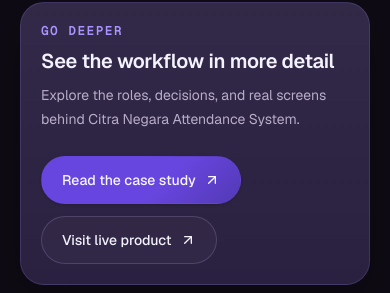
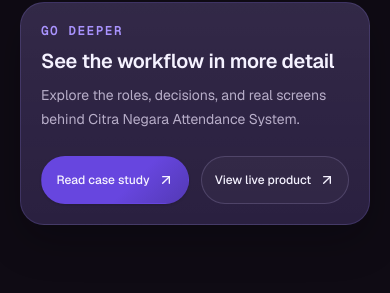
Before and after one commit to randhupaksi/rand-dev, a React (Vite) app: page /projects in a window 390 px wide. Shown: the part 3532-3825 px from the top of the page. Built offline with nearby package versions, Linux system fonts and the light colour scheme; no server answers.

Commit message:
fix(navigation): keep navbars visible in production

```diff
--- a/src/components/layout/mobile-bottom-navigation.tsx
+++ b/src/components/layout/mobile-bottom-navigation.tsx
@@ -52,7 +52,6 @@
   useLayoutEffect(() => {
     const ctx = gsap.context(() => {
       if (window.matchMedia("(prefers-reduced-motion: reduce)").matches) {
-        navigationRef.current?.removeAttribute("data-mobile-navigation-motion");
         return;
       }
 
@@ -70,7 +69,6 @@
         },
       );
 
-      navigationRef.current?.removeAttribute("data-mobile-navigation-motion");
     }, navigationRef);
 
     return () => ctx.revert();
@@ -103,7 +101,6 @@
   return (
     <nav
       ref={navigationRef}
-      data-mobile-navigation-motion="pending"
       aria-label="Primary mobile navigation"
       className="pointer-events-none fixed inset-x-0 bottom-0 z-40 lg:hidden"
     >
--- a/src/components/layout/site-navbar.tsx
+++ b/src/components/layout/site-navbar.tsx
@@ -14,7 +14,6 @@
   useLayoutEffect(() => {
     const ctx = gsap.context(() => {
       if (window.matchMedia("(prefers-reduced-motion: reduce)").matches) {
-        navbarRef.current?.removeAttribute("data-navbar-motion");
         return;
       }
 
@@ -29,7 +28,6 @@
         },
       );
 
-      navbarRef.current?.removeAttribute("data-navbar-motion");
     }, navbarRef);
 
     return () => ctx.revert();
@@ -38,7 +36,6 @@
   return (
     <header
       ref={navbarRef}
-      data-navbar-motion="pending"
       className="sticky top-0 z-40 hidden pt-5 lg:block"
     >
       <div className="relative">
--- a/src/data/navigation.ts
+++ b/src/data/navigation.ts
@@ -3,6 +3,6 @@
 export const navigationItems: NavItem[] = [
   { label: "Home", to: "/" },
   { label: "About", to: "/about" },
-  { label: "Work", to: "/projects" },
+  { label: "Projects", to: "/projects" },
   { label: "Contact", to: "/contact" },
 ];
--- a/src/pages/projects-page.tsx
+++ b/src/pages/projects-page.tsx
@@ -232,12 +232,12 @@
                 Explore the roles, decisions, and real screens behind Citra Negara Attendance System.
               </p>
             </div>
-            <div className="flex flex-wrap gap-3">
+            <div className="grid grid-cols-2 gap-3 sm:flex sm:flex-wrap">
               <Link
                 to={`/projects/${featuredProject.slug}`}
-                className={buttonVariants({ variant: "primary", size: "md" })}
+                className={`${buttonVariants({ variant: "primary", size: "md" })} w-full min-w-0 px-2 text-xs sm:w-auto sm:px-5 sm:text-sm`}
               >
-                Read the case study
+                Read case study
                 <ArrowUpRight className="size-4" />
               </Link>
               {featuredProject.links.demo ? (
@@ -245,9 +245,9 @@
                   href={featuredProject.links.demo}
                   target="_blank"
                   rel="noreferrer"
-                  className={buttonVariants({ variant: "outline", size: "md" })}
+                  className={`${buttonVariants({ variant: "outline", size: "md" })} w-full min-w-0 px-2 text-xs sm:w-auto sm:px-5 sm:text-sm`}
                 >
-                  Visit live product
+                  View live product
                   <ArrowUpRight className="size-4" />
                 </a>
               ) : null}
--- a/src/styles/design-system.css
+++ b/src/styles/design-system.css
@@ -522,14 +522,6 @@
   .hero-shell {
     min-height: clamp(38rem, calc(100svh - var(--header-height)), 54rem);
     padding-block: var(--hero-space-y);
-  }
-
-  [data-navbar-motion="pending"] [data-navbar-surface] {
-    transform: translateY(-115%);
-  }
-
-  [data-mobile-navigation-motion="pending"] {
-    transform: translateY(105%);
   }
 
   [data-footer-container-motion="pending"] {
```
